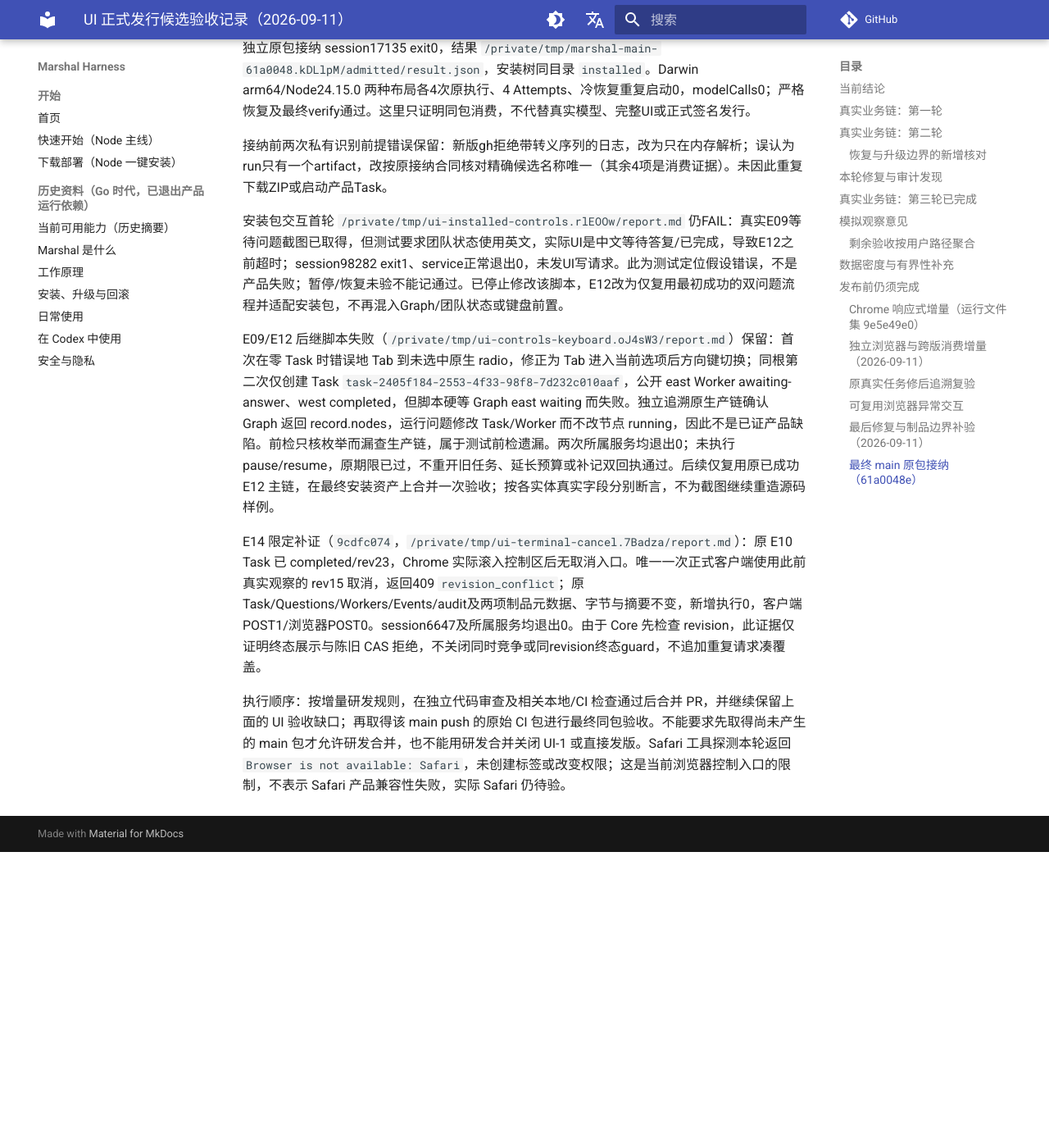
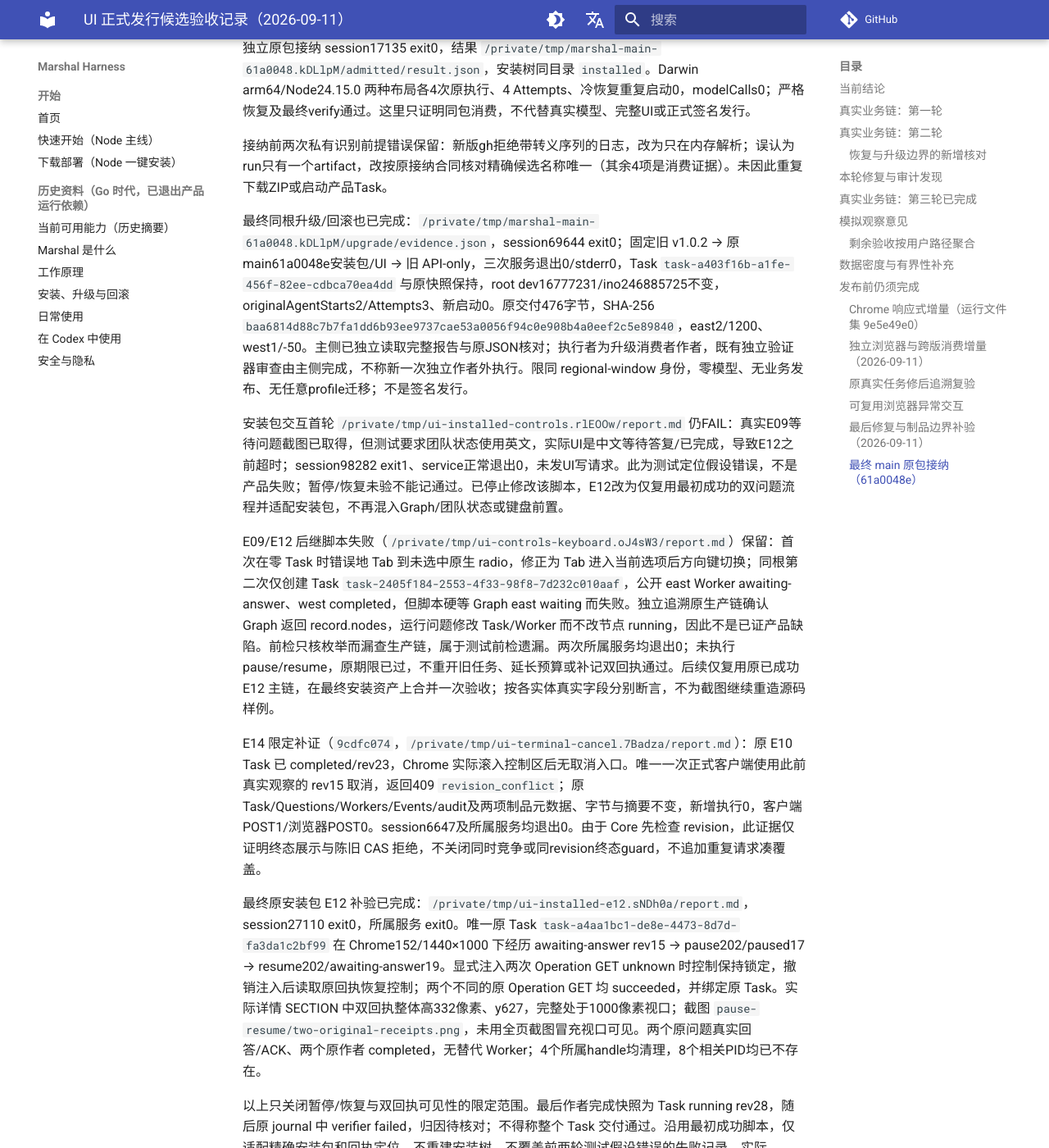
Before and after one commit to chiga0/marshal-harness, an MkDocs documentation site: the page built from docs/ui-1/release-validation-2026-09-11.md, in a window 1280 px wide and 1400 px high, scrolled down 17845 px. Shown: the whole window at 82% size. Built offline with MkDocs 1.6.1 and Material for MkDocs 9.7.7, drawn with Linux system fonts in a browser that asks for light colours; comment, search, counter and statistics services are not loaded; before the commit the page ends 18884 px from its top, so only the background shows below that; some of the changed text lies outside the part shown.

Commit message:
docs(ui): record final package upgrade and control evidence

```diff
--- a/docs/ui-1/release-validation-2026-09-11.md
+++ b/docs/ui-1/release-validation-2026-09-11.md
@@ -264,10 +264,16 @@ run `34605383372` attempt1 的13项均成功，原候选 artifact `10267051634`
 
 接纳前两次私有识别前提错误保留：新版gh拒绝带转义序列的日志，改为只在内存解析；误认为run只有一个artifact，改按原接纳合同核对精确候选名称唯一（其余4项是消费证据）。未因此重复下载ZIP或启动产品Task。
 
+最终同根升级/回滚也已完成：`/private/tmp/marshal-main-61a0048.kDLlpM/upgrade/evidence.json`，session69644 exit0；固定旧 v1.0.2 → 原 main61a0048e安装包/UI → 旧 API-only，三次服务退出0/stderr0，Task `task-a403f16b-a1fe-456f-82ee-cdbca70ea4dd` 与原快照保持，root dev16777231/ino246885725不变，originalAgentStarts2/Attempts3、新启动0。原交付476字节，SHA-256 `baa6814d88c7b7fa1dd6b93ee9737cae53a0056f94c0e908b4a0eef2c5e89840`，east2/1200、west1/-50。主侧已独立读取完整报告与原JSON核对；执行者为升级消费者作者，既有独立验证器审查由主侧完成，不称新一次独立作者外执行。限同 regional-window 身份，零模型、无业务发布、无任意profile迁移；不是签名发行。
+
 安装包交互首轮 `/private/tmp/ui-installed-controls.rlEOOw/report.md` 仍FAIL：真实E09等待问题截图已取得，但测试要求团队状态使用英文，实际UI是中文等待答复/已完成，导致E12之前超时；session98282 exit1、service正常退出0，未发UI写请求。此为测试定位假设错误，不是产品失败；暂停/恢复未验不能记通过。已停止修改该脚本，E12改为仅复用最初成功的双问题流程并适配安装包，不再混入Graph/团队状态或键盘前置。
 
 E09/E12 后继脚本失败（`/private/tmp/ui-controls-keyboard.oJ4sW3/report.md`）保留：首次在零 Task 时错误地 Tab 到未选中原生 radio，修正为 Tab 进入当前选项后方向键切换；同根第二次仅创建 Task `task-2405f184-2553-4f33-98f8-7d232c010aaf`，公开 east Worker awaiting-answer、west completed，但脚本硬等 Graph east waiting 而失败。独立追溯原生产链确认 Graph 返回 record.nodes，运行问题修改 Task/Worker 而不改节点 running，因此不是已证产品缺陷。前检只核枚举而漏查生产链，属于测试前检遗漏。两次所属服务均退出0；未执行 pause/resume，原期限已过，不重开旧任务、延长预算或补记双回执通过。后续仅复用原已成功 E12 主链，在最终安装资产上合并一次验收；按各实体真实字段分别断言，不为截图继续重造源码样例。
 
 E14 限定补证（`9cdfc074`，`/private/tmp/ui-terminal-cancel.7Badza/report.md`）：原 E10 Task 已 completed/rev23，Chrome 实际滚入控制区后无取消入口。唯一一次正式客户端使用此前真实观察的 rev15 取消，返回409 `revision_conflict`；原 Task/Questions/Workers/Events/audit及两项制品元数据、字节与摘要不变，新增执行0，客户端POST1/浏览器POST0。session6647及所属服务均退出0。由于 Core 先检查 revision，此证据仅证明终态展示与陈旧 CAS 拒绝，不关闭同时竞争或同revision终态guard，不追加重复请求凑覆盖。
 
+最终原安装包 E12 补验已完成：`/private/tmp/ui-installed-e12.sNDh0a/report.md`，session27110 exit0，所属服务 exit0。唯一原 Task `task-a4aa1bc1-de8e-4473-8d7d-fa3da1c2bf99` 在 Chrome152/1440×1000 下经历 awaiting-answer rev15 → pause202/paused17 → resume202/awaiting-answer19。显式注入两次 Operation GET unknown 时控制保持锁定，撤销注入后读取原回执恢复控制；两个不同的原 Operation GET 均 succeeded，并绑定原 Task。实际详情 SECTION 中双回执整体高332像素、y627，完整处于1000像素视口；截图 `pause-resume/two-original-receipts.png`，未用全页截图冒充视口可见。两个原问题真实回答/ACK、两个原作者 completed，无替代 Worker；4个所属handle均清理，8个相关PID均已不存在。
+
+以上只关闭暂停/恢复与双回执可见性的限定范围。最后作者完成快照为 Task running rev28，随后原 journal 中 verifier failed，归因待核对；不得称整个 Task 交付通过。沿用最初成功脚本，仅适配精确安装包和回执定位，不重建安装树，不覆盖前两轮测试假设错误的失败记录。实际 Safari、真实目标用户及其他明确未测范围仍保持待验，不因本项 PASS 自动关闭三线验收。
+
 执行顺序：按增量研发规则，在独立代码审查及相关本地/CI 检查通过后合并 PR，并继续保留上面的 UI 验收缺口；再取得该 main push 的原始 CI 包进行最终同包验收。不能要求先取得尚未产生的 main 包才允许研发合并，也不能用研发合并关闭 UI-1 或直接发版。Safari 工具探测本轮返回 `Browser is not available: Safari`，未创建标签或改变权限；这是当前浏览器控制入口的限制，不表示 Safari 产品兼容性失败，实际 Safari 仍待验。
```
